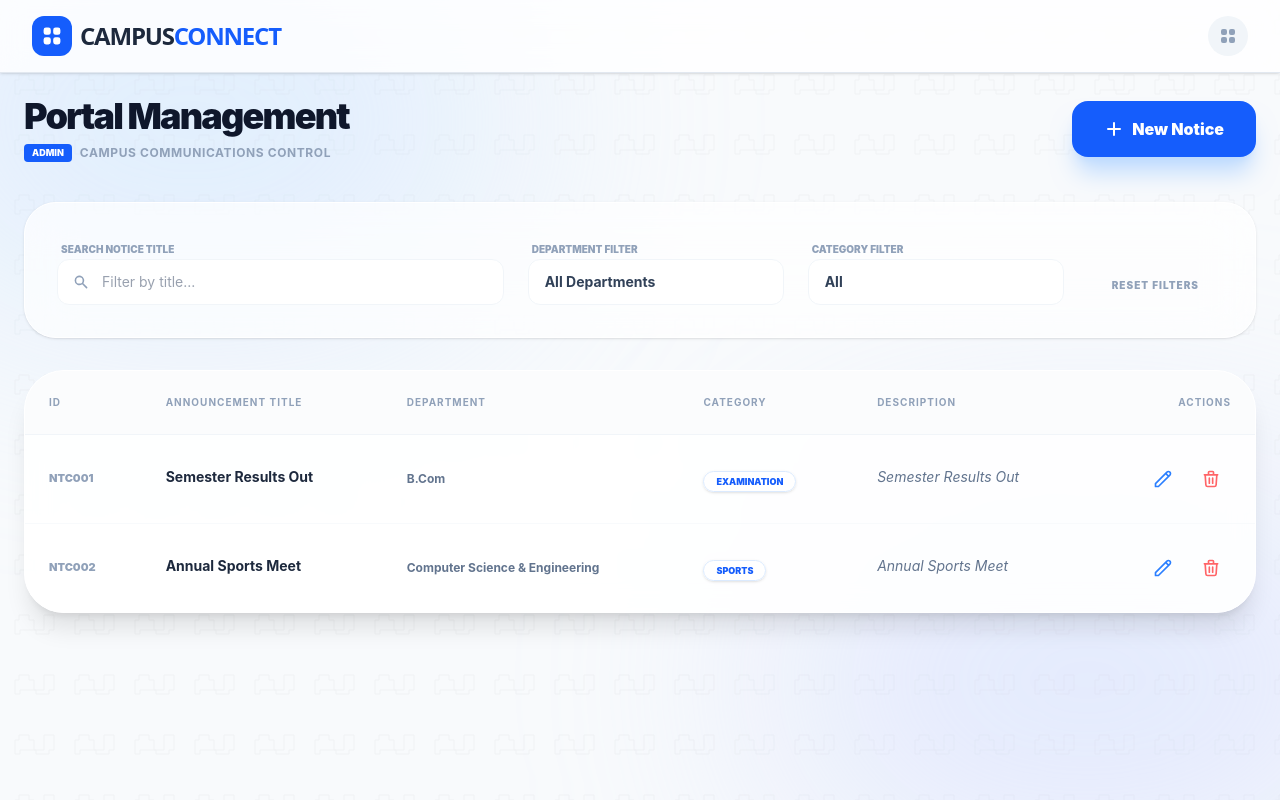
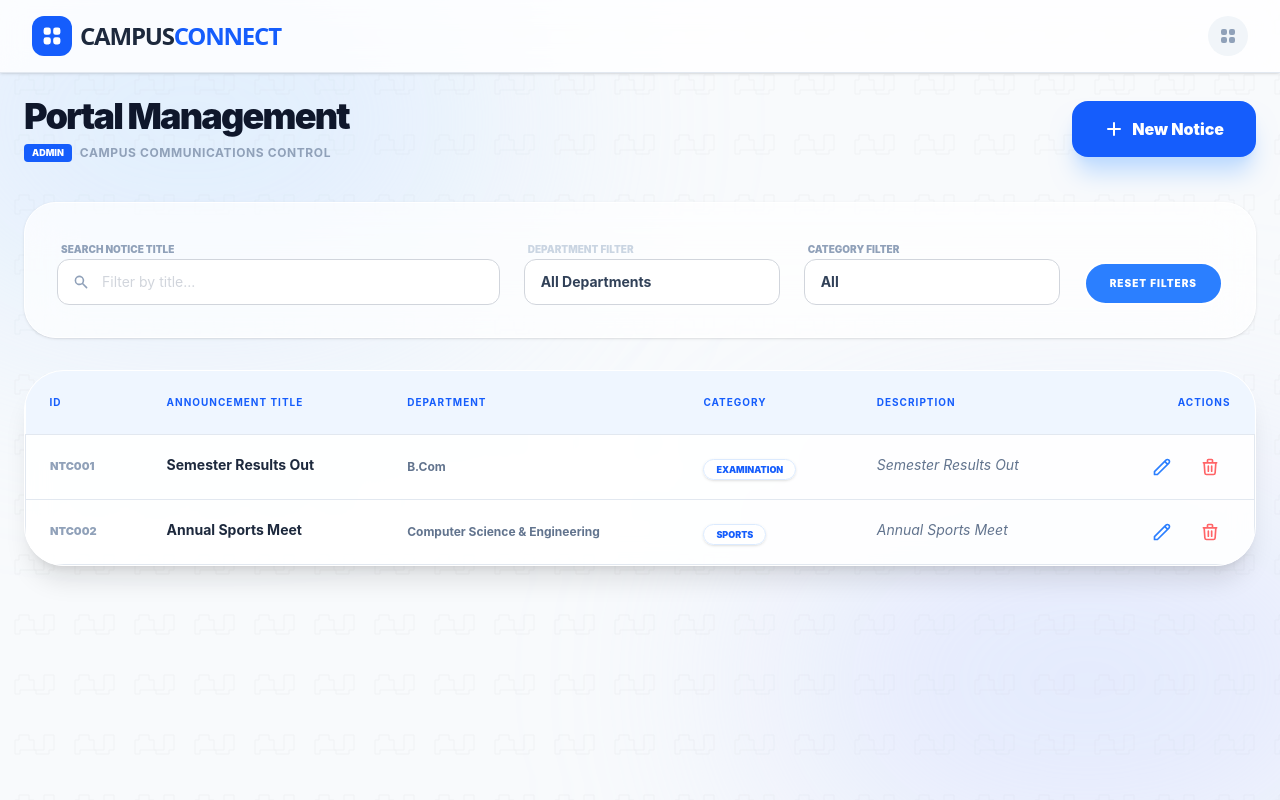
Before and after one commit to Dhivya-Fullstackwebdevelopment/Digital-Notice-Board-Admin, a React (Vite) app: page /notices in a window 1280 px wide. Built offline with nearby package versions, Linux system fonts and the light colour scheme.

Commit message:
update style in notices

```diff
--- a/src/components/NoticeTable.tsx
+++ b/src/components/NoticeTable.tsx
@@ -78,17 +78,17 @@ export default function NoticeManagement() {
                 placeholder="Filter by title..."
                 value={searchTitle}
                 onChange={(e) => setSearchTitle(e.target.value)}
-                className="w-full pl-11 pr-4 py-3 placeholder-gray-400 bg-white border border-slate-100 rounded-xl text-sm focus:ring-4 focus:ring-blue-500/10 outline-none transition-all"
+                className="w-full pl-11 pr-4 py-3  text-black border border-gray-300 placeholder-gray-300 bg-white rounded-xl text-sm focus:ring-4 focus:ring-blue-500/10 outline-none transition-all"
               />
             </div>
           </div>
 
           <div className="w-full md:w-64 space-y-2">
-            <label className="text-[10px] font-black text-slate-400 uppercase ml-1">Department Filter</label>
+            <label className="text-[10px] font-black text-slate-300 uppercase ml-1">Department Filter</label>
             <select
               value={filterDept}
               onChange={(e) => setFilterDept(e.target.value)}
-              className="w-full bg-white border border-slate-100 rounded-xl px-4 py-3 text-sm font-bold text-slate-700 outline-none focus:ring-4 focus:ring-blue-500/10 cursor-pointer appearance-none"
+              className="w-full bg-white border border-gray-300 rounded-xl px-4 py-3 text-sm font-bold text-slate-700 outline-none focus:ring-4 focus:ring-blue-500/10 cursor-pointer appearance-none"
             >
               <option value="0">All Departments</option>
               {DEPARTMENTS.map(d => <option key={d.id} value={d.id}>{d.label}</option>)}
@@ -100,7 +100,7 @@ export default function NoticeManagement() {
             <select
               value={filterCat}
               onChange={(e) => setFilterCat(e.target.value)}
-              className="w-full bg-white border border-slate-100 rounded-xl px-4 py-3 text-sm font-bold text-slate-700 outline-none focus:ring-4 focus:ring-blue-500/10 cursor-pointer appearance-none"
+              className="w-full bg-white border border-gray-300 rounded-xl px-4 py-3 text-sm font-bold text-slate-700 outline-none focus:ring-4 focus:ring-blue-500/10 cursor-pointer appearance-none"
             >
               {CATEGORIES.map(c => <option key={c.id} value={c.id}>{c.label}</option>)}
             </select>
@@ -108,7 +108,7 @@ export default function NoticeManagement() {
 
           <button
             onClick={() => { setSearchTitle(""); setFilterDept("0"); setFilterCat("0"); }}
-            className="px-6 py-3 text-slate-400 hover:text-blue-600 font-black text-[10px] uppercase tracking-widest transition-colors"
+            className="px-6 py-3 text-white bg-blue-500 hover:bg-white border-2 hover:border-blue-500 hover:text-blue-500  rounded-3xl font-black text-[10px] uppercase tracking-widest transition-colors"
           >
             Reset Filters
           </button>
@@ -118,7 +118,7 @@ export default function NoticeManagement() {
         <div className="bg-white/90 backdrop-blur-md rounded-[2.5rem] border border-white shadow-xl overflow-hidden">
           <table className="w-full text-left">
             <thead>
-              <tr className="bg-slate-50/50 text-slate-400 text-[10px] uppercase tracking-widest font-black border-b border-slate-100">
+              <tr className="bg-blue-50 text-blue-600 text-[10px] uppercase tracking-widest font-black border-b border-slate-200">
                 <th className="p-6">ID</th>
                 <th className="p-6">Announcement Title</th>
                 <th className="p-6">Department</th>
@@ -127,23 +127,23 @@ export default function NoticeManagement() {
                 <th className="p-6 text-right">Actions</th>
               </tr>
             </thead>
-            <tbody className="divide-y divide-slate-50">
+            <tbody className="divide-y  divide-slate-50">
               {filteredNotices.map((n) => (
-                <tr key={n.id} className="hover:bg-blue-50/30 transition-colors group">
-                  <td className="p-6 font-black text-slate-400 text-[11px]">{n.id}</td>
-                  <td className="p-6">
+                <tr key={n.id} className="hover:bg-blue-50/30 transition-colors group border-b border-1 border-slate-200">
+                  <td className="py-3 px-6 font-black text-slate-400 text-[11px]">{n.id}</td>
+                  <td className="py-3 px-6">
                     <p className="font-bold text-slate-800 text-sm leading-none mb-1">{n.title}</p>
                   </td>
-                  <td className="p-6 text-slate-500 text-xs font-bold">{getDeptLabel(n.deptId)}</td>
-                  <td className="p-6">
+                  <td className="py-3 px-6 text-slate-500 text-xs font-bold">{getDeptLabel(n.deptId)}</td>
+                  <td className="py-3 px-6">
                     <span className="bg-white text-blue-600 px-3 py-1 rounded-full text-[9px] font-black border border-blue-100 uppercase shadow-sm">
                       {getCatLabel(n.categoryId)}
                     </span>
                   </td>
-                  <td className="p-6">
+                  <td className="py-3 px-6">
                     <p className=" text-slate-500 text-sm leading-none mb-1 italic">{n.title}</p>
                   </td>
-                  <td className="p-6 text-right">
+                  <td className="py-3 px-6 text-right">
                     <div className="flex justify-end gap-2">
                       <button onClick={() => { setSelectedNotice(n); setIsModalOpen(true); }} className="p-2.5 text-blue-500 hover:bg-blue-50 rounded-xl transition-all">
                         <HiOutlinePencil size={20} />
--- a/src/components/Noticespopups/NoticeModal.tsx
+++ b/src/components/Noticespopups/NoticeModal.tsx
@@ -68,7 +68,7 @@ export default function NoticeModal({ isOpen, onClose, onSave, initialData }: an
                                 className="w-full text-slate-900 px-5 py-4 rounded-2xl bg-slate-50 border border-slate-200 outline-none focus:ring-4 focus:ring-blue-500/10 transition-all font-medium resize-none shadow-sm" />
                         </div>
 
-                        <button type="submit" className="w-full text-white bg-blue-600 py-5 rounded-2xl font-black text-lg shadow-xl shadow-blue-200 hover:bg-blue-700 hover:-translate-y-1 transition-all mt-2 uppercase tracking-widest">
+                        <button type="submit" className="w-full text-white bg-blue-600 py-2 rounded-2xl font-black text-md shadow-xl shadow-blue-200 hover:bg-blue-700 hover:-translate-y-1 transition-all mt-2 uppercase tracking-widest">
                             {initialData ? "Apply Changes" : "Post to Portal"}
                         </button>
                     </form>
```
